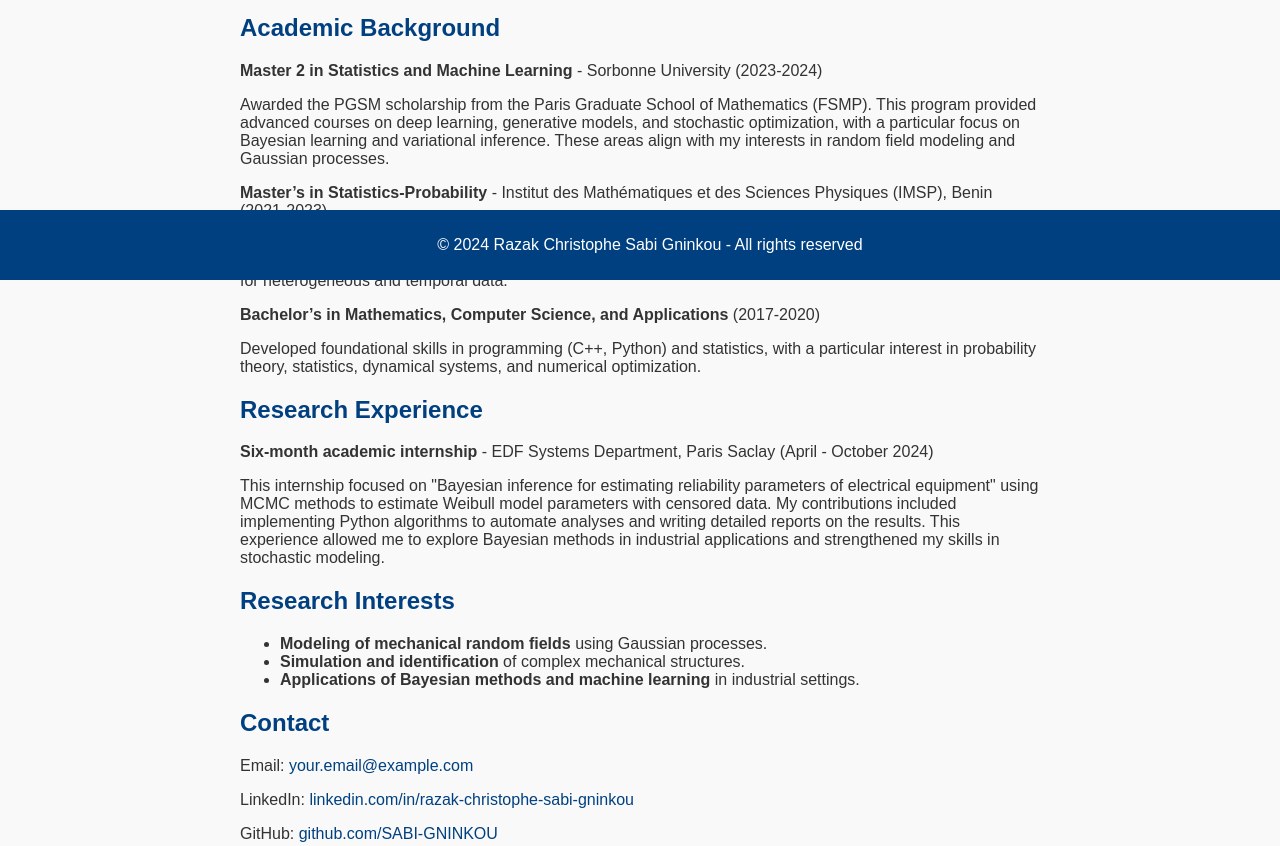
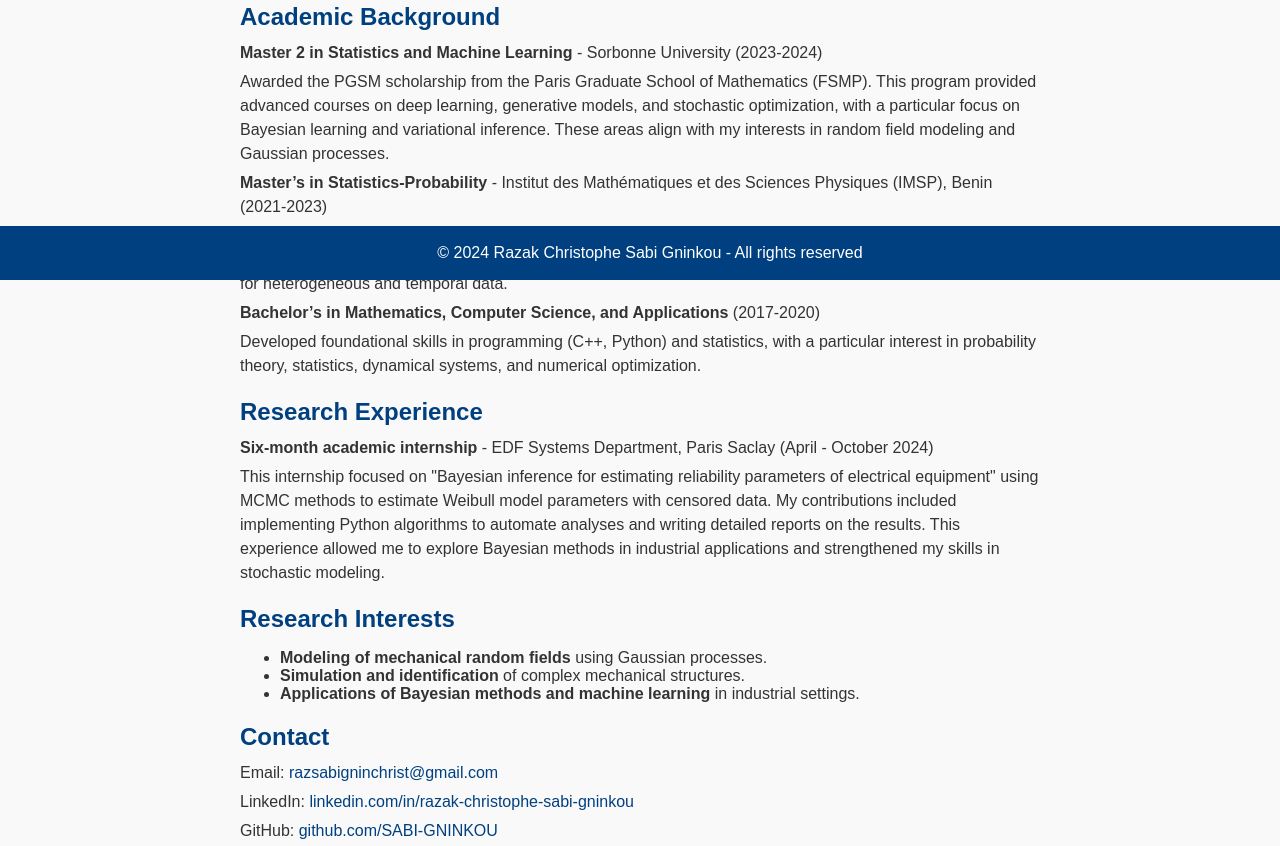
Before and after one commit to SABI-GNINKOU/SABI-GNINKOU.github.io, a plain HTML site: page index.html in a window 1280 px wide. Shown: the part 520-1366 px from the top of the page. Drawn offline with Linux system fonts and the light colour scheme.

Commit message:
Update index.html

```diff
--- a/index.html
+++ b/index.html
@@ -31,9 +31,14 @@
         }
         h1, h2 {
             color: #004080;
+            margin-bottom: 10px; /* Reduce spacing below headings */
         }
         section {
-            margin-bottom: 20px;
+            margin-bottom: 15px; /* Reduce spacing between sections */
+        }
+        p {
+            margin: 5px 0; /* Reduce spacing between paragraphs */
+            line-height: 1.5; /* Adjust line height for better spacing between lines */
         }
         footer {
             background-color: #004080;
@@ -109,7 +114,7 @@
     <!-- Contact -->
     <section id="contact">
         <h2>Contact</h2>
-        <p>Email: <a href="mailto:razsabigninchrist@gmail.com" class="link">your.email@example.com</a></p>
+        <p>Email: <a href="mailto:razsabigninchrist@gmail.com" class="link">razsabigninchrist@gmail.com</a></p>
         <p>LinkedIn: <a href="https://bj.linkedin.com/in/razak-christophe-sabi-gninkou-b12047251" class="link">linkedin.com/in/razak-christophe-sabi-gninkou</a></p>
         <p>GitHub: <a href="https://github.com/SABI-GNINKOU" class="link">github.com/SABI-GNINKOU</a></p>
     </section>
```
